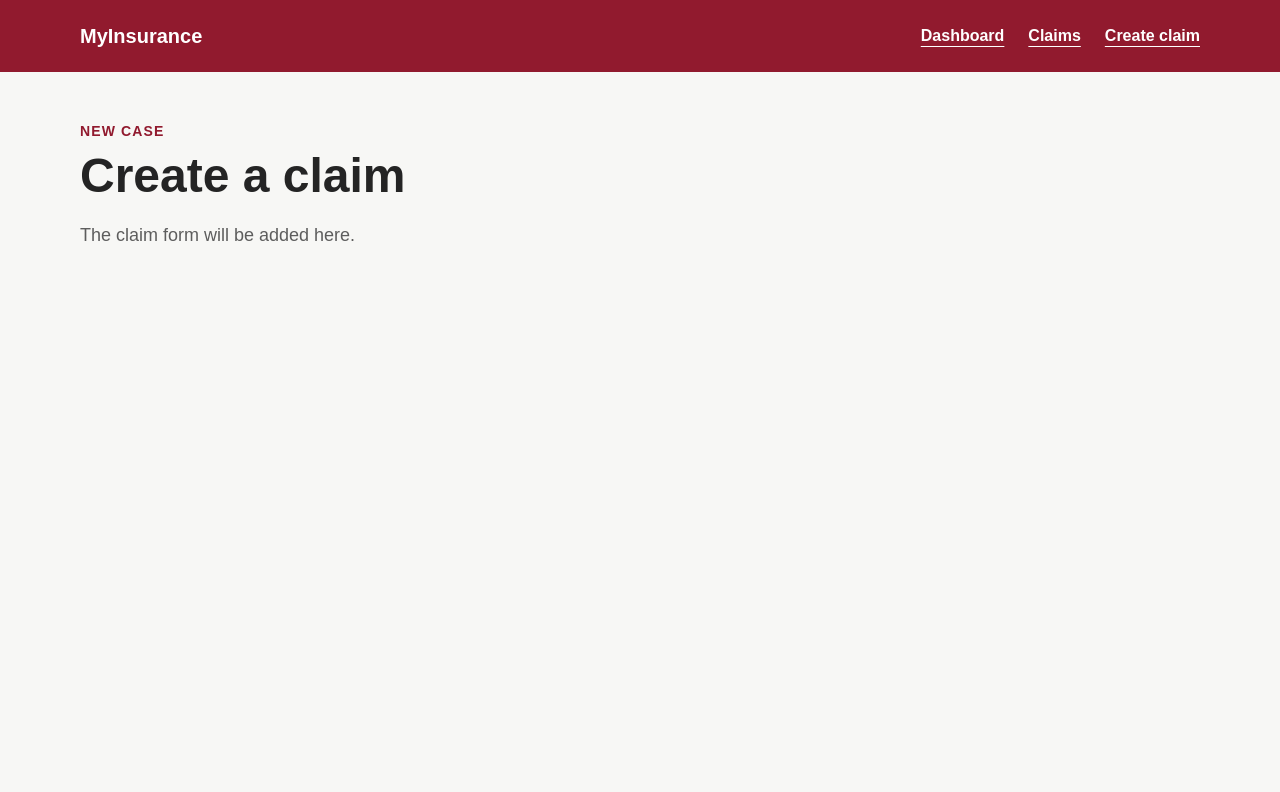
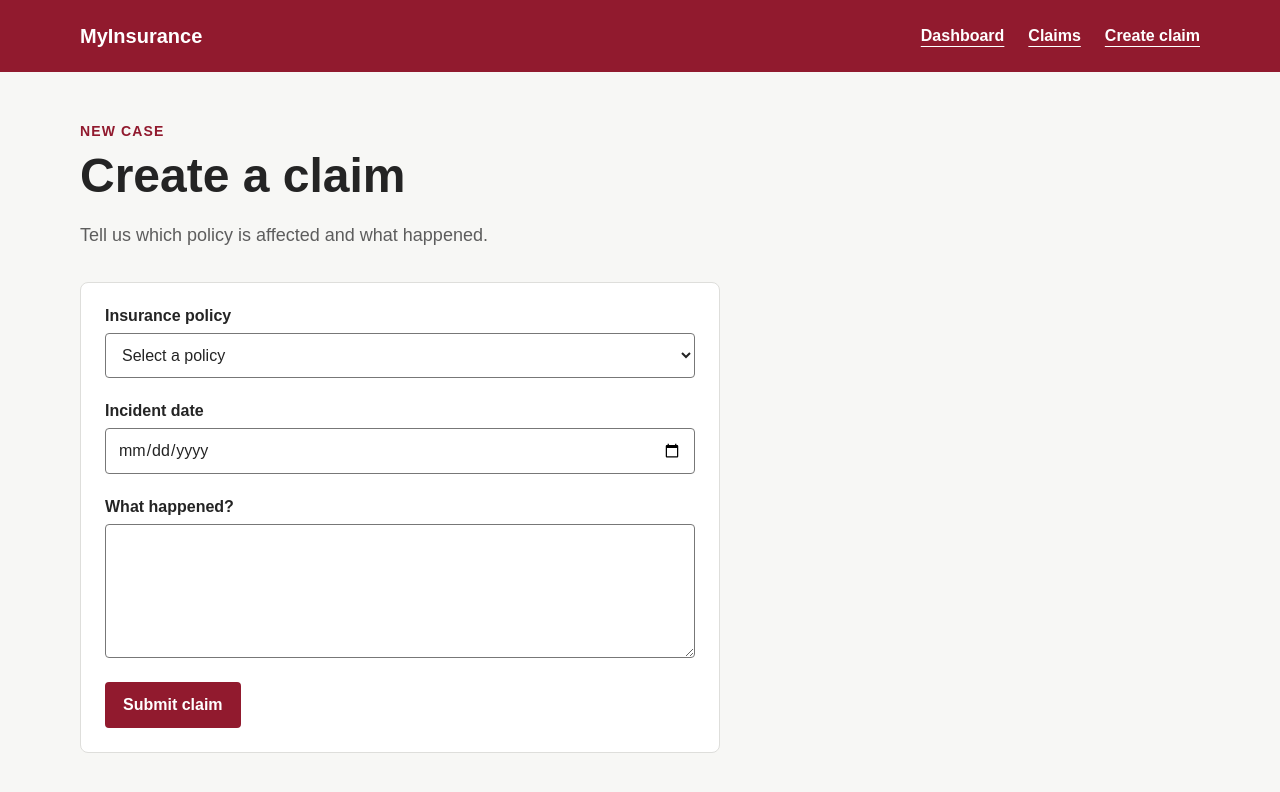
Before and after one commit to nomad-alt/MyInsurance, a React (Vite) app: page /claims/new in a window 1280 px wide. Shown: the top 792 px of the page. Built offline with nearby package versions, Linux system fonts and the light colour scheme.

Commit message:
feat: add create claim form

```diff
--- /dev/null
+++ b/src/pages/CreateClaimPage.css
@@ -0,0 +1,61 @@
+.claim-confirmation {
+  margin: 2rem 0 0;
+  padding: 1rem;
+  border: 1px solid #287a3d;
+  border-radius: 0.25rem;
+  color: #155724;
+  background-color: #dff2e3;
+  font-weight: 700;
+}
+
+.claim-form {
+  display: grid;
+  gap: 1.5rem;
+  max-width: 40rem;
+  margin-top: 2rem;
+  padding: 1.5rem;
+  border: 1px solid #dededb;
+  border-radius: 0.5rem;
+  background-color: var(--color-surface);
+}
+
+.form-field {
+  display: grid;
+  gap: 0.5rem;
+}
+
+.form-field label {
+  font-weight: 700;
+}
+
+.form-field input,
+.form-field select,
+.form-field textarea {
+  width: 100%;
+  padding: 0.75rem;
+  border: 1px solid #777;
+  border-radius: 0.25rem;
+  color: var(--color-text);
+  background-color: var(--color-surface);
+  font: inherit;
+}
+
+.form-field textarea {
+  resize: vertical;
+}
+
+.submit-button {
+  justify-self: start;
+  padding: 0.75rem 1rem;
+  border: 2px solid var(--color-brand);
+  border-radius: 0.25rem;
+  color: var(--color-on-brand);
+  background-color: var(--color-brand);
+  font: inherit;
+  font-weight: 700;
+  cursor: pointer;
+}
+
+.submit-button:hover {
+  filter: brightness(0.9);
+}
--- a/src/pages/CreateClaimPage.tsx
+++ b/src/pages/CreateClaimPage.tsx
@@ -1,9 +1,100 @@
+import { useState, type FormEvent } from 'react'
+import { policies } from '../data/policies'
+import './CreateClaimPage.css'
+
+type ClaimFormData = {
+  policyId: string
+  incidentDate: string
+  description: string
+}
+
+const initialFormData: ClaimFormData = {
+  policyId: '',
+  incidentDate: '',
+  description: '',
+}
+
 function CreateClaimPage() {
+  const [formData, setFormData] = useState(initialFormData)
+  const [isSubmitted, setIsSubmitted] = useState(false)
+
+  const handleSubmit = (event: FormEvent<HTMLFormElement>) => {
+    event.preventDefault()
+    setIsSubmitted(true)
+  }
+
   return (
     <section aria-labelledby="create-claim-heading">
       <p className="eyebrow">New case</p>
       <h1 id="create-claim-heading">Create a claim</h1>
-      <p className="intro">The claim form will be added here.</p>
+      <p className="intro">
+        Tell us which policy is affected and what happened.
+      </p>
+
+      {isSubmitted && (
+        <p className="claim-confirmation" role="status">
+          Your claim has been received in this demo.
+        </p>
+      )}
+
+      <form className="claim-form" onSubmit={handleSubmit}>
+        <div className="form-field">
+          <label htmlFor="policy">Insurance policy</label>
+          <select
+            id="policy"
+            name="policyId"
+            value={formData.policyId}
+            onChange={(event) => {
+              setFormData({ ...formData, policyId: event.target.value })
+              setIsSubmitted(false)
+            }}
+            required
+          >
+            <option value="">Select a policy</option>
+            {policies
+              .filter((policy) => policy.status === 'active')
+              .map((policy) => (
+                <option key={policy.id} value={policy.id}>
+                  {policy.name} ({policy.policyNumber})
+                </option>
+              ))}
+          </select>
+        </div>
+
+        <div className="form-field">
+          <label htmlFor="incident-date">Incident date</label>
+          <input
+            id="incident-date"
+            name="incidentDate"
+            type="date"
+            value={formData.incidentDate}
+            onChange={(event) => {
+              setFormData({ ...formData, incidentDate: event.target.value })
+              setIsSubmitted(false)
+            }}
+            required
+          />
+        </div>
+
+        <div className="form-field">
+          <label htmlFor="description">What happened?</label>
+          <textarea
+            id="description"
+            name="description"
+            rows={6}
+            value={formData.description}
+            onChange={(event) => {
+              setFormData({ ...formData, description: event.target.value })
+              setIsSubmitted(false)
+            }}
+            required
+          />
+        </div>
+
+        <button className="submit-button" type="submit">
+          Submit claim
+        </button>
+      </form>
     </section>
   )
 }
```
